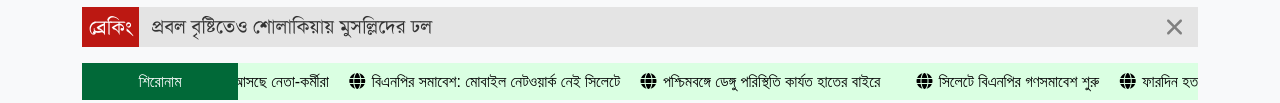
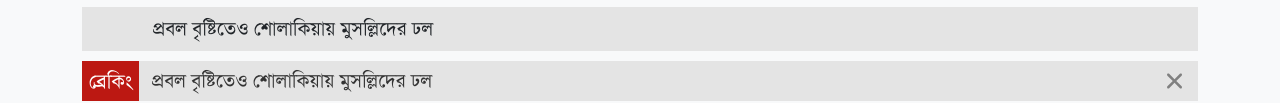
Before and after one commit to NeyamatUllahBulbul/newspaper-template-bootstrap5, a plain HTML site: page index.html in a window 1280 px wide. Shown: the part 324-427 px from the top of the page. Drawn offline with Linux system fonts and the light colour scheme.

Commit message:
breaking news modification

```diff
--- a/index.html
+++ b/index.html
@@ -296,6 +296,10 @@
 <main class="main-contents">
 
     <div class="container">
+
+        <div class="breaking-news" style="width: 100%; background-color: #E4E4E4; font-size: 20px; margin-top: 10px; padding: 10px 58px 10px 58px;display: flex; align-items: center; position: relative;">
+            <p class="my-0" style="margin-left: 13px; font-size: 19px;">প্রবল বৃষ্টিতেও শোলাকিয়ায় মুসল্লিদের ঢল</p>
+        </div>
 
         <div class="breaking_news bn-bordernone bn-darkred position-relative" id="breaking-section">
             <div class="bn-title" style="width: auto;">
```
